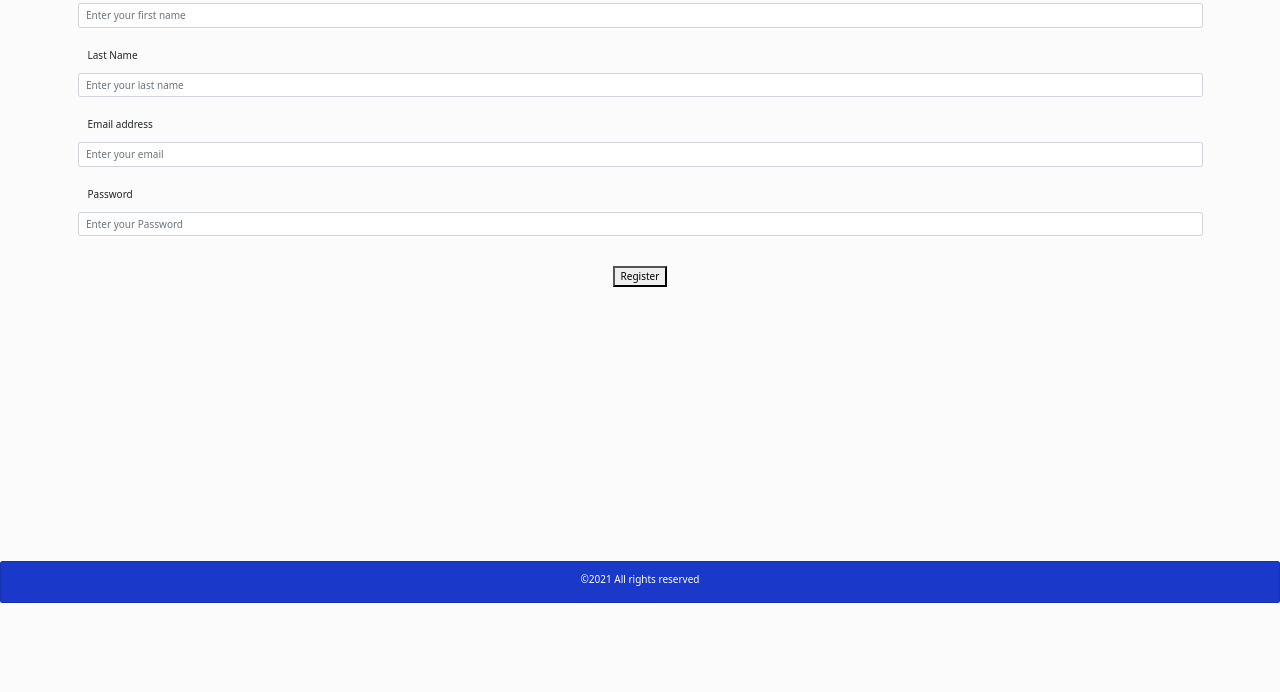
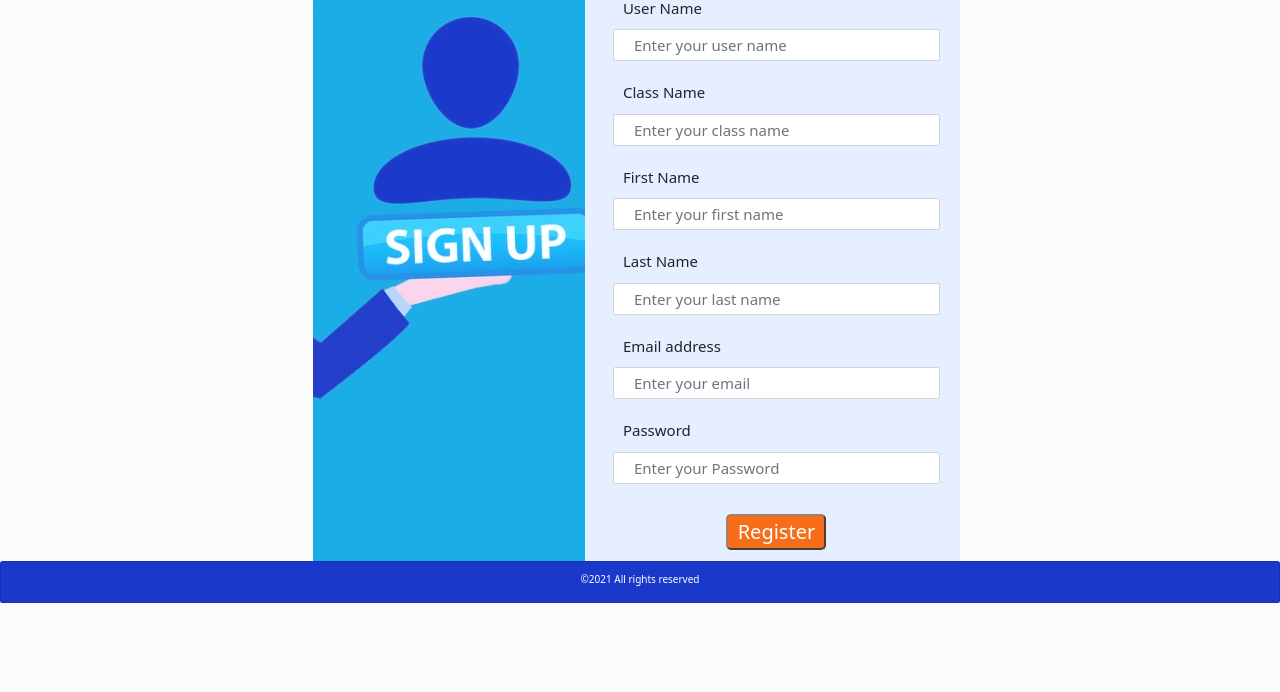
Before and after one commit to MarianaPantelic/Final-Project-DCI-Developer-Community-Frontend, a React app: page /register in a window 1280 px wide. Shown: the part 197-889 px from the top of the page. Before the commit the page ends 800 px from the top, so only its background shows below. Built offline with nearby package versions, Linux system fonts and the light colour scheme; no server answers.

Commit message:
finished register page

```diff
--- a/src/index.js
+++ b/src/index.js
@@ -1,4 +1,4 @@
-import React from "react";
+import React, { useEffect, useState } from "react";
 import "bootstrap/dist/css/bootstrap.min.css";
 import ReactDOM from "react-dom";
 import { BrowserRouter as Router, Route, Switch } from "react-router-dom";
@@ -17,10 +17,24 @@ import Post from "./pages/post";
 import Register from "./pages/register";
 import Resources from "./pages/resources";
 import UserProfile from "./pages/userprofile";
-
 import "./main.css";
+const axios = require("axios").default;
 
 const App = () => {
+  const [users, setUsers] = useState([]);
+
+  useEffect(() => {
+    sendUserGetRequest();
+  }, []);
+  const sendUserGetRequest = async () => {
+    try {
+      const resp = await axios.get("http://localhost:3001/users");
+      setUsers(resp.data);
+      console.log(resp.data);
+    } catch (error) {
+      console.log(error);
+    }
+  };
   return (
     <div>
       <Router>
@@ -48,7 +62,7 @@ const App = () => {
             <Jobs />
           </Route>
           <Route path="/register">
-            <Register />
+            <Register users={users} sendUserGetRequest={sendUserGetRequest} />
           </Route>
           <Route path="/login">
             <Login />
--- a/src/main.css
+++ b/src/main.css
@@ -183,7 +183,8 @@ z .container,
 /* End of about page */
 
 /*Login Page*/
-.login-container {
+.login-container,
+.register-container {
   margin: 13% auto;
   width: 50vw;
   max-width: 1150px;
@@ -191,7 +192,8 @@ z .container,
   background-color: #e6efff;
   border-radius: 10px 10px;
 }
-.login-container h2 {
+.login-container h2,
+.register-container h2 {
   font-size: 3rem;
 }
 #login-img {
@@ -203,9 +205,11 @@ z .container,
   border-radius: 10px 10px;
 }
 .login-form,
-.login-form input {
-  font-size: 1.8rem;
-  padding: 2.5rem;
+.login-form input,
+.register-form,
+.register-form input {
+  font-size: 1.5rem;
+  padding: 0 2rem;
 }
 .register-btn,
 .login-btn {
@@ -216,3 +220,16 @@ z .container,
   width: 10rem;
   color: white;
 }
+
+/*Register Page*/
+.register-container {
+  margin: 10% auto;
+}
+#register-img {
+  background-image: url(./images/membership-3936563_1280.jpg);
+  background-size: cover;
+  background-position: center;
+  background-color: #1a39ca;
+  background-blend-mode: screen;
+  border-radius: 10px 10px;
+}
--- a/src/pages/register.js
+++ b/src/pages/register.js
@@ -1,5 +1,5 @@
 import React, { useRef } from "react";
-import { Container, Form } from "react-bootstrap";
+import { Col, Container, Form, Row } from "react-bootstrap";
 const axios = require("axios").default;
 
 const Register = (props) => {
@@ -39,9 +39,14 @@ const Register = (props) => {
   };
 
   return (
-    <Container className="register-container">
-      <h3 className="text-center pacifico-font">Create an account</h3>
-      <Form>
+    <Container>
+      <div className="register-container">
+        <Row>
+          <Col md={0} lg={5} sm={0} id="register-img"></Col>
+          <Col md={0} lg={7} sm={0}>
+            <h2 className="text-center mt-5">Create an account</h2>
+
+            <Form className="register-form">
               <Form.Group controlId="formBasicUserName">
                 <Form.Label className="m-3">User Name</Form.Label>
                 <Form.Control
@@ -58,6 +63,7 @@ const Register = (props) => {
                   ref={classNameRef}
                 />
               </Form.Group>
+
               <Form.Group controlId="formBasicFirstName">
                 <Form.Label className="m-3">First Name</Form.Label>
                 <Form.Control
@@ -74,6 +80,7 @@ const Register = (props) => {
                   ref={lastNameRef}
                 />
               </Form.Group>
+
               <Form.Group controlId="formBasicEmail">
                 <Form.Label className="m-3">Email address</Form.Label>
                 <Form.Control
@@ -93,11 +100,18 @@ const Register = (props) => {
               </Form.Group>
 
               <div className="text-center mt-5">
-          <button type="button" className="pacifico-font" onClick={addUser}>
+                <button
+                  className="register-btn mb-5"
+                  type="button"
+                  onClick={addUser}
+                >
                   Register
                 </button>
               </div>
             </Form>
+          </Col>
+        </Row>
+      </div>
     </Container>
   );
 };
```
Lines whose indentation alone changed are shown as unchanged.
